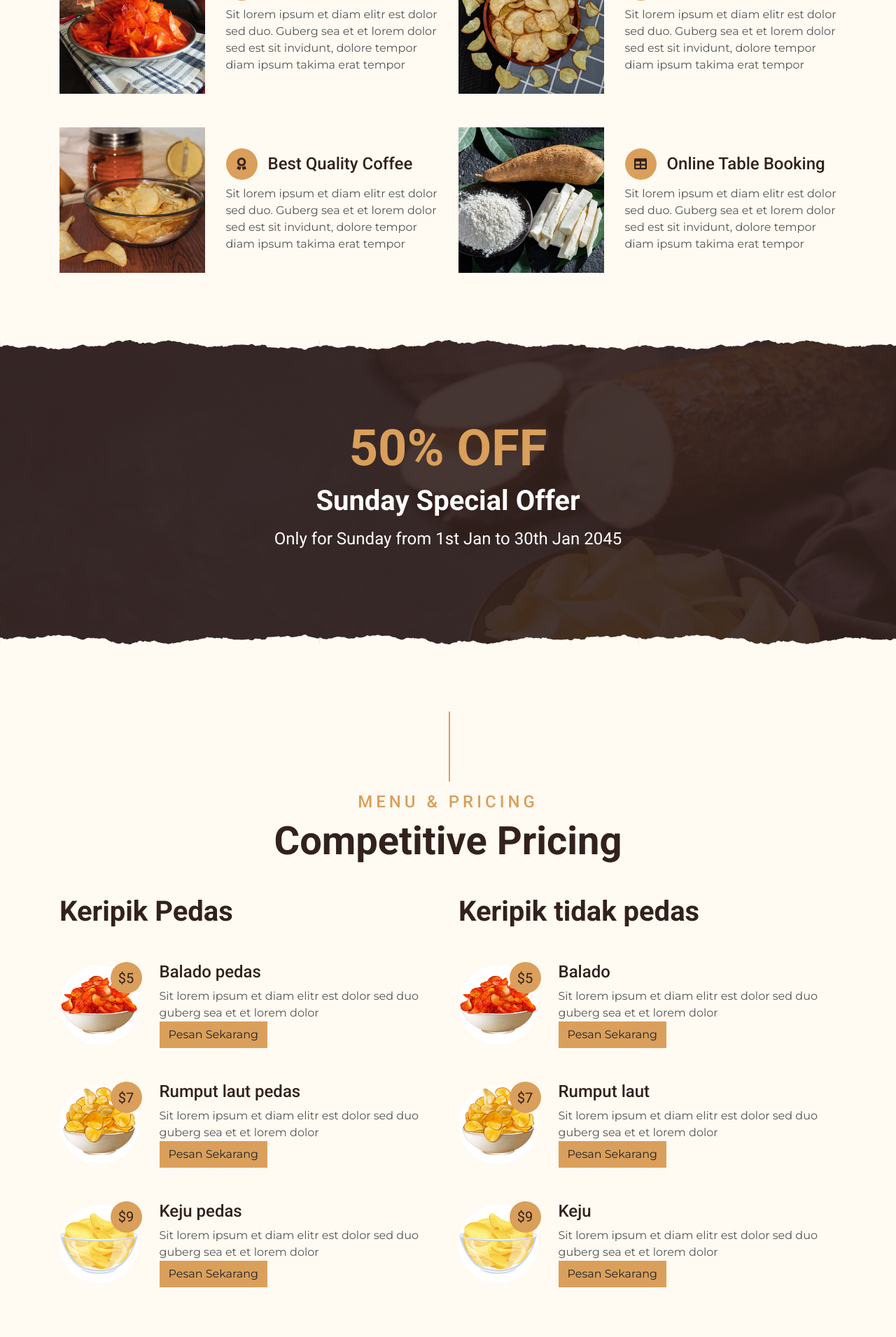
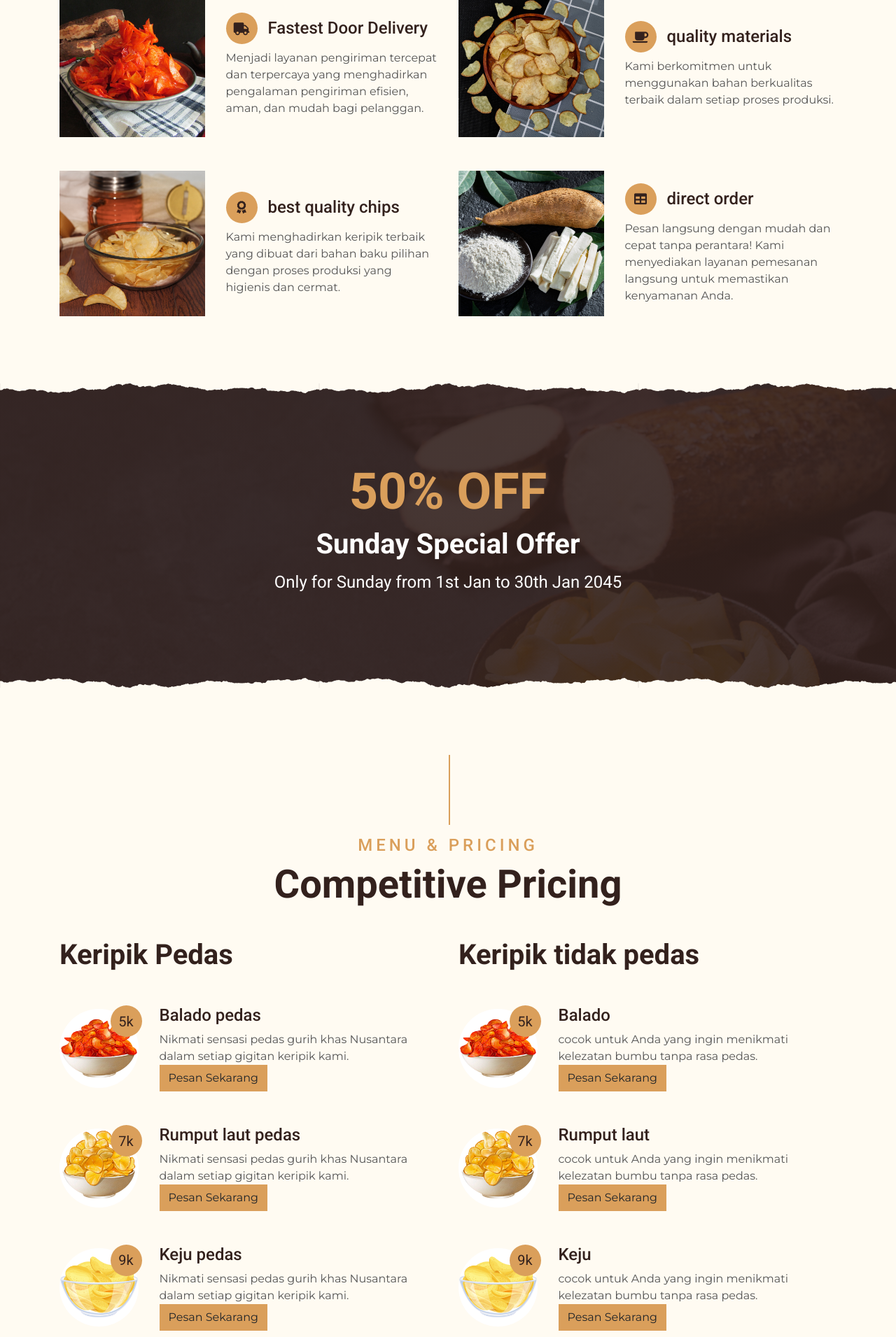
Before and after one commit to purwana11/flaskKeripik, a Flask app: page / in a window 1280 px wide. Shown: the part 2009-3920 px from the top of the page at 70% size. Run offline with Flask 3, Linux system fonts and the light colour scheme; some libraries are stand-ins or nearby versions.

Commit message:
first commit

```diff
--- a/templates/index.html
+++ b/templates/index.html
@@ -30,9 +30,9 @@
     <!-- Navbar Start -->
     <div class="container-fluid p-0 nav-bar">
         <nav class="navbar navbar-expand-lg bg-none navbar-dark py-3">
-            <a href="index.html" class="navbar-brand px-lg-4 m-0">
-                <h1 class="m-0 display-4 text-uppercase text-white">KERIPIK MASPUR</h1>
-            </a>
+            <div class="navbar-brand px-lg-4 m-0">
+                <h1 class="m-0 display-4 text-uppercase text-white">KERIPIK SINGKONG</h1>
+            </div>
             <button type="button" class="navbar-toggler" data-toggle="collapse" data-target="#navbarCollapse">
                 <span class="navbar-toggler-icon"></span>
             </button>
@@ -92,8 +92,8 @@
             <div class="row">
                 <div class="col-lg-4 py-0 py-lg-5">
                     <h1 class="mb-3">Our Story</h1>
-                    <h5 class="mb-3">Eos kasd eos dolor vero vero, lorem stet diam rebum. Ipsum amet sed vero dolor sea</h5>
-                    <p>Takimata sed vero vero no sit sed, justo clita duo no duo amet et, nonumy kasd sed dolor eos diam lorem eirmod. Amet sit amet amet no. Est nonumy sed labore eirmod sit magna. Erat at est justo sit ut. Labor diam sed ipsum et eirmod</p>
+                    <h5 class="mb-3">Kami menciptakan keripik singkong dengan cinta dan dedikasi terhadap rasa alami singkong Indonesia</h5>
+                    <p>Menggunakan bahan-bahan berkualitas dan bumbu pilihan, kami berkomitmen untuk menghasilkan camilan sehat, lezat, dan bergizi. Selain memanjakan lidah, kami juga mendukung petani lokal dan menciptakan lapangan kerja. Keripik singkong kami adalah perpaduan antara cita rasa yang otentik dan keberlanjutan, siap menemani setiap momen Anda dengan rasa yang tak terlupakan.</p>
                     <a href="" class="btn btn-secondary font-weight-bold py-2 px-4 mt-2">Learn More</a>
                 </div>
                 <div class="col-lg-4 py-5 py-lg-0" style="min-height: 500px;">
@@ -103,10 +103,12 @@
                 </div>
                 <div class="col-lg-4 py-0 py-lg-5">
                     <h1 class="mb-3">Our Vision</h1>
-                    <p>Invidunt lorem justo sanctus clita. Erat lorem labore ea, justo dolor lorem ipsum ut sed eos, ipsum et dolor kasd sit ea justo. Erat justo sed sed diam. Ea et erat ut sed diam sea ipsum est dolor</p>
-                    <h5 class="mb-3"><i class="fa fa-check text-primary mr-3"></i>Lorem ipsum dolor sit amet</h5>
-                    <h5 class="mb-3"><i class="fa fa-check text-primary mr-3"></i>Lorem ipsum dolor sit amet</h5>
-                    <h5 class="mb-3"><i class="fa fa-check text-primary mr-3"></i>Lorem ipsum dolor sit amet</h5>
+                    <p>Menjadi produsen keripik singkong terdepan yang dikenal secara luas atas kualitas, inovasi, dan komitmen terhadap keberlanjutan, serta memberdayakan masyarakat lokal melalui produk yang sehat, lezat, dan mendunia.</p>
+                    <h5 class="mb-3"><i class="fa fa-check text-primary mr-3"></i>
+                        Menjadi pemimpin dalam industri keripik singkong berkualitas.</h5>
+                    <h5 class="mb-3"><i class="fa fa-check text-primary mr-3"></i>Menghadirkan produk inovatif dan sehat yang digemari masyarakat.</h5>
+                    <h5 class="mb-3"><i class="fa fa-check text-primary mr-3"></i>Membawa cita rasa keripik singkong Indonesia ke pasar global.
+                    </h5>
                     <a href="" class="btn btn-primary font-weight-bold py-2 px-4 mt-2">Learn More</a>
                 </div>
             </div>
@@ -130,8 +132,7 @@
                         </div>
                         <div class="col-sm-7">
                             <h4><i class="fa fa-truck service-icon"></i>Fastest Door Delivery</h4>
-                            <p class="m-0">Sit lorem ipsum et diam elitr est dolor sed duo. Guberg sea et et lorem dolor sed est sit
-                                invidunt, dolore tempor diam ipsum takima erat tempor</p>
+                            <p class="m-0">Menjadi layanan pengiriman tercepat dan terpercaya yang menghadirkan pengalaman pengiriman efisien, aman, dan mudah bagi pelanggan.</p>
                         </div>
                     </div>
                 </div>
@@ -141,9 +142,8 @@
                             <img class="img-fluid mb-3 mb-sm-0" src="../static/img/service-2.png" alt="">
                         </div>
                         <div class="col-sm-7">
-                            <h4><i class="fa fa-coffee service-icon"></i>Fresh Coffee Beans</h4>
-                            <p class="m-0">Sit lorem ipsum et diam elitr est dolor sed duo. Guberg sea et et lorem dolor sed est sit
-                                invidunt, dolore tempor diam ipsum takima erat tempor</p>
+                            <h4><i class="fa fa-coffee service-icon"></i>quality materials</h4>
+                            <p class="m-0">Kami berkomitmen untuk menggunakan bahan berkualitas terbaik dalam setiap proses produksi.</p>
                         </div>
                     </div>
                 </div>
@@ -153,9 +153,8 @@
                             <img class="img-fluid mb-3 mb-sm-0" src="../static/img/service-3.png" alt="">
                         </div>
                         <div class="col-sm-7">
-                            <h4><i class="fa fa-award service-icon"></i>Best Quality Coffee</h4>
-                            <p class="m-0">Sit lorem ipsum et diam elitr est dolor sed duo. Guberg sea et et lorem dolor sed est sit
-                                invidunt, dolore tempor diam ipsum takima erat tempor</p>
+                            <h4><i class="fa fa-award service-icon"></i>best quality chips</h4>
+                            <p class="m-0">Kami menghadirkan keripik terbaik yang dibuat dari bahan baku pilihan dengan proses produksi yang higienis dan cermat.</p>
                         </div>
                     </div>
                 </div>
@@ -165,9 +164,8 @@
                             <img class="img-fluid mb-3 mb-sm-0" src="../static/img/service-4.png" alt="">
                         </div>
                         <div class="col-sm-7">
-                            <h4><i class="fa fa-table service-icon"></i>Online Table Booking</h4>
-                            <p class="m-0">Sit lorem ipsum et diam elitr est dolor sed duo. Guberg sea et et lorem dolor sed est sit
-                                invidunt, dolore tempor diam ipsum takima erat tempor</p>
+                            <h4><i class="fa fa-table service-icon"></i>direct order</h4>
+                            <p class="m-0">Pesan langsung dengan mudah dan cepat tanpa perantara! Kami menyediakan layanan pemesanan langsung untuk memastikan kenyamanan Anda.</p>
                         </div>
                     </div>
                 </div>
@@ -201,33 +199,33 @@
                     <div class="row align-items-center mb-5">
                         <div class="col-4 col-sm-3">
                             <img class="w-100 rounded-circle mb-3 mb-sm-0" src="../static/img/menu-1.png" alt="">
-                            <h5 class="menu-price" id="harga-5">$5</h5>
+                            <h5 class="menu-price" id="harga-5">5k</h5>
                         </div>
                         <div class="col-8 col-sm-9">
                             <h4>Balado pedas</h4>
-                            <p class="m-0">Sit lorem ipsum et diam elitr est dolor sed duo guberg sea et et lorem dolor</p>
+                            <p class="m-0">Nikmati sensasi pedas gurih khas Nusantara dalam setiap gigitan keripik kami.</p>
                             <a class="btn btn-primary" href="/reservation">Pesan Sekarang</a>
                         </div>
                     </div>
                     <div class="row align-items-center mb-5">
                         <div class="col-4 col-sm-3">
                             <img class="w-100 rounded-circle mb-3 mb-sm-0" src="../static/img/menu-2.png" alt="">
-                            <h5 class="menu-price" id="harga-7">$7</h5>
+                            <h5 class="menu-price" id="harga-7">7k</h5>
                         </div>
                         <div class="col-8 col-sm-9">
                             <h4>Rumput laut pedas</h4>
-                            <p class="m-0">Sit lorem ipsum et diam elitr est dolor sed duo guberg sea et et lorem dolor</p>
+                            <p class="m-0">Nikmati sensasi pedas gurih khas Nusantara dalam setiap gigitan keripik kami.</p>
                             <a class="btn btn-primary" href="/reservation">Pesan Sekarang</a>
                         </div>
                     </div>
                     <div class="row align-items-center mb-5">
                         <div class="col-4 col-sm-3">
                             <img class="w-100 rounded-circle mb-3 mb-sm-0" src="../static/img/menu-3.png" alt="">
-                            <h5 class="menu-price" id="harga-9">$9</h5>
+                            <h5 class="menu-price" id="harga-9">9k</h5>
                         </div>
                         <div class="col-8 col-sm-9">
                             <h4>Keju pedas</h4>
-                            <p class="m-0">Sit lorem ipsum et diam elitr est dolor sed duo guberg sea et et lorem dolor</p>
+                            <p class="m-0">Nikmati sensasi pedas gurih khas Nusantara dalam setiap gigitan keripik kami.</p>
                             <a class="btn btn-primary" href="/reservation">Pesan Sekarang</a>
                         </div>
                     </div>
@@ -237,33 +235,33 @@
                     <div class="row align-items-center mb-5">
                         <div class="col-4 col-sm-3">
                             <img class="w-100 rounded-circle mb-3 mb-sm-0" src="../static/img/menu-1.png" alt="">
-                            <h5 class="menu-price" id="harga-5">$5</h5>
+                            <h5 class="menu-price" id="harga-5">5k</h5>
                         </div>
                         <div class="col-8 col-sm-9">
                             <h4>Balado</h4>
-                            <p class="m-0">Sit lorem ipsum et diam elitr est dolor sed duo guberg sea et et lorem dolor</p>
+                            <p class="m-0">cocok untuk Anda yang ingin menikmati kelezatan bumbu tanpa rasa pedas.</p>
                             <a class="btn btn-primary" href="/reservation">Pesan Sekarang</a>
                         </div>
                     </div>
                     <div class="row align-items-center mb-5">
                         <div class="col-4 col-sm-3">
                             <img class="w-100 rounded-circle mb-3 mb-sm-0" src="../static/img/menu-2.png" alt="">
-                            <h5 class="menu-price" id="harga-7">$7</h5>
+                            <h5 class="menu-price" id="harga-7">7k</h5>
                         </div>
                         <div class="col-8 col-sm-9">
                             <h4>Rumput laut</h4>
-                            <p class="m-0">Sit lorem ipsum et diam elitr est dolor sed duo guberg sea et et lorem dolor</p>
+                            <p class="m-0">cocok untuk Anda yang ingin menikmati kelezatan bumbu tanpa rasa pedas.</p>
                             <a class="btn btn-primary" href="/reservation">Pesan Sekarang</a>
                         </div>
                     </div>
                     <div class="row align-items-center mb-5">
                         <div class="col-4 col-sm-3">
                             <img class="w-100 rounded-circle mb-3 mb-sm-0" src="../static/img/menu-3.png" alt="">
-                            <h5 class="menu-price" id="harga-9">$9</h5>
+                            <h5 class="menu-price" id="harga-9">9k</h5>
                         </div>
                         <div class="col-8 col-sm-9">
                             <h4>Keju</h4>
-                            <p class="m-0">Sit lorem ipsum et diam elitr est dolor sed duo guberg sea et et lorem dolor</p>
+                            <p class="m-0">cocok untuk Anda yang ingin menikmati kelezatan bumbu tanpa rasa pedas.</p>
                             <a class="btn btn-primary" href="/reservation">Pesan Sekarang</a>
                         </div>
                     </div>
@@ -289,7 +287,7 @@
                             <i>Profession</i>
                         </div>
                     </div>
-                    <p class="m-0">Sed ea amet kasd elitr stet, stet rebum et ipsum est duo elitr eirmod clita lorem. Dolor tempor ipsum sanct clita</p>
+                    <p class="m-0">Keripik singkong ini benar-benar renyah dan enak! Rasa baladonya pas, tidak terlalu kuat, dan teksturnya bikin ketagihan. Cocok banget buat camilan saat santai!</p>
                 </div>
                 <div class="testimonial-item">
                     <div class="d-flex align-items-center mb-3">
@@ -299,7 +297,7 @@
                             <i>Profession</i>
                         </div>
                     </div>
-                    <p class="m-0">Sed ea amet kasd elitr stet, stet rebum et ipsum est duo elitr eirmod clita lorem. Dolor tempor ipsum sanct clita</p>
+                    <p class="m-0">Saya suka banget dengan rasa balado tidak pedasnya. Bumbunya merata dan gurih, jadi aman untuk anak-anak juga. Pasti akan pesan lagi!</p>
                 </div>
                 <div class="testimonial-item">
                     <div class="d-flex align-items-center mb-3">
@@ -309,7 +307,7 @@
                             <i>Profession</i>
                         </div>
                     </div>
-                    <p class="m-0">Sed ea amet kasd elitr stet, stet rebum et ipsum est duo elitr eirmod clita lorem. Dolor tempor ipsum sanct clita</p>
+                    <p class="m-0">Kualitas keripiknya luar biasa! Setiap potongan terasa segar, renyah, dan tidak berminyak. Varian pedasnya mantap, cocok untuk pecinta rasa berani.</p>
                 </div>
                 <div class="testimonial-item">
                     <div class="d-flex align-items-center mb-3">
@@ -319,7 +317,7 @@
                             <i>Profession</i>
                         </div>
                     </div>
-                    <p class="m-0">Sed ea amet kasd elitr stet, stet rebum et ipsum est duo elitr eirmod clita lorem. Dolor tempor ipsum sanct clita</p>
+                    <p class="m-0">Ini keripik singkong terbaik yang pernah saya coba. Pilihan rasanya beragam, dan semuanya dibuat dengan sangat baik. Pengemasannya juga rapi, jadi tetap renyah sampai di tangan saya!</p>
                 </div>
             </div>
         </div>
@@ -332,13 +330,13 @@
     <div class="row mx-0 pt-5 px-sm-3 px-lg-5 mt-4">
         <div class="col-lg-3 col-md-6 mb-5">
             <h4 class="text-white text-uppercase mb-4" style="letter-spacing: 3px;">Get In Touch</h4>
-                <p><i class="fa fa-map-marker-alt mr-2"></i>123 Street, New York, USA</p>
-                <p><i class="fa fa-phone-alt mr-2"></i>+012 345 67890</p>
-                <p class="m-0"><i class="fa fa-envelope mr-2"></i>info@example.com</p>
+            <p><i class="fa fa-map-marker-alt mr-2"></i>Bandung, Jawa Barat, Indonesia</p>
+            <p><i class="fa fa-phone-alt mr-2"></i>0838-1720-8714</p>
+            <p class="m-0"><i class="fa fa-envelope mr-2"></i>keripiksingkongmaspur@gmail.com</p>
         </div>
         <div class="col-lg-3 col-md-6 mb-5">
             <h4 class="text-white text-uppercase mb-4" style="letter-spacing: 3px;">Follow Us</h4>
-                <p>Amet elitr vero magna sed ipsum sit kasd sea elitr lorem rebum</p>
+            <p>media sosial kami</p>
             <div class="d-flex justify-content-start">
                 <a class="btn btn-lg btn-outline-light btn-lg-square mr-2" href="#"><i class="fab fa-twitter"></i></a>
                 <a class="btn btn-lg btn-outline-light btn-lg-square mr-2" href="#"><i class="fab fa-facebook-f"></i></a>
@@ -349,15 +347,15 @@
         <div class="col-lg-3 col-md-6 mb-5">
             <h4 class="text-white text-uppercase mb-4" style="letter-spacing: 3px;">Open Hours</h4>
             <div>
-                    <h6 class="text-white text-uppercase">Monday - Friday</h6>
+                <h6 class="text-white text-uppercase">Senin - jum`at</h6>
                 <p>8.00 AM - 8.00 PM</p>
-                    <h6 class="text-white text-uppercase">Saturday - Sunday</h6>
-                    <p>2.00 PM - 8.00 PM</p>
+                <h6 class="text-white text-uppercase">Sabtu - Minggu</h6>
+                <p>8.00 PM - 10.00 PM</p>
             </div>
         </div>
         <div class="col-lg-3 col-md-6 mb-5">
             <h4 class="text-white text-uppercase mb-4" style="letter-spacing: 3px;">Newsletter</h4>
-                <p>Amet elitr vero magna sed ipsum sit kasd sea elitr lorem rebum</p>
+            <p></p>
             <div class="w-100">
                 <div class="input-group">
                     <input type="text" class="form-control border-light" style="padding: 25px;" placeholder="Your Email">
@@ -370,7 +368,7 @@
     </div>
     <div class="container-fluid text-center text-white border-top mt-4 py-4 px-sm-3 px-md-5" style="border-color: rgba(256, 256, 256, .1) !important;">
         <p class="mb-2 text-white">Copyright &copy; <a class="font-weight-bold" href="#">Domain</a>. All Rights Reserved.</a></p>
-            <p class="m-0 text-white">Designed by <a class="font-weight-bold" href="https://htmlcodex.com">HTML Codex</a></p>
+        <p class="m-0 text-white">Designed by <a class="font-weight-bold" href="">Keripik Maspur</a></p>
     </div>
 </div>
 <!-- Footer End -->
```
Also changed, not shown: templates/about.html (+20 -20 lines), templates/contact.html (+17 -17 lines), templates/menu.html (+32 -32 lines), templates/reservation.html (+15 -98 lines), templates/service.html (+12 -12 lines), templates/testimonial.html (+14 -14 lines). Lines whose indentation alone changed are shown as unchanged.
